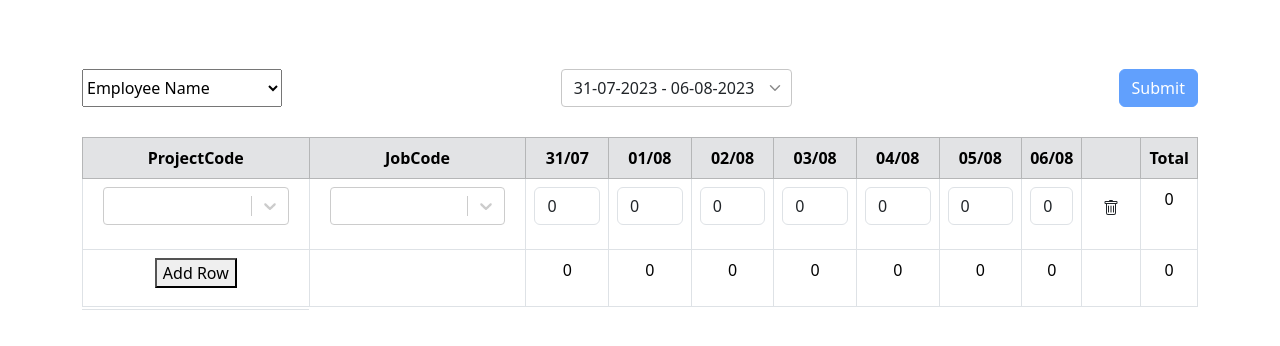
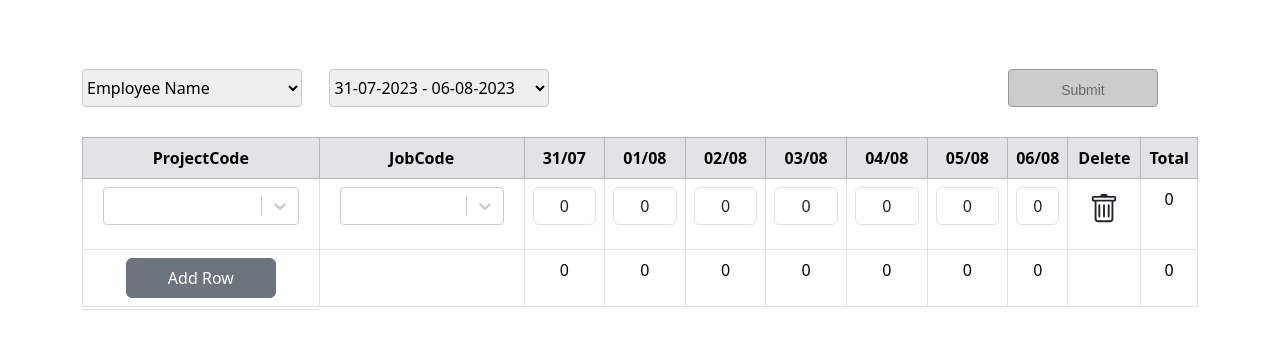
Before and after one commit to Jainu-baba/Timesheet-POC-Team-B, a React (Create React App) app: page /employee in a window 1280 px wide. Shown: the top 346 px of the page. Built offline with nearby package versions, Linux system fonts and the light colour scheme.

Commit message:
css changes

```diff
--- a/src/App.css
+++ b/src/App.css
@@ -102,7 +102,8 @@
 
 .timesheet-button{
     border: 1px solid var(--btn-fa-b);
-    color: var(--input-c); ;
+    /* color: var(--input-c);  */
+    color:white;
     position: relative;
     font-size: 14px;
     padding: 6px 8px;
@@ -113,7 +114,10 @@
     text-align: center;
     background:#EEEEEE;
     border: 1px solid #c7c7c7;
-  background-color:#EAF2F8;
+    border-radius: 0.25rem;
+  background-color:#007bff;
+    width:150px;
+    height:38px;
   margin-right: 40px;
 
 }
@@ -195,8 +199,14 @@
     width: 210px;
   }
   .employee-name{
-    width:200px
+    width:220px;
+    height:38px;
+    border: 1px solid #c7c7c7;
+    border-radius: 0.25rem;
   }
   .table-dark{
     margin-right: 20px;
   }
+   table{
+    border-spacing:0 ;
+  }
--- a/src/Components/Employee/TimeSheetEntry.js
+++ b/src/Components/Employee/TimeSheetEntry.js
@@ -354,10 +354,10 @@ console.log(timeSheetRows);
         let oldData = localStorage.getItem('EmployeesData') ? JSON.parse(localStorage.getItem('EmployeesData')) : [];
         oldData.push(empData);
         localStorage.setItem('EmployeesData', JSON.stringify(oldData));
-       // handleClickOpen();
-        // setTimeout(() => {
-        //     handleClose();
-        // }, 2000);
+       handleClickOpen();
+        setTimeout(() => {
+           handleClose();
+        }, 2000);
     }
 
     return (
@@ -399,8 +399,8 @@ console.log(timeSheetRows);
                             </div>
                         </div>
                     </div> */}
-                    <div className='col-md-3'>
-                        <select className='entry-selectbox' value={selectedDate} onChange={handleDropdownChange}>
+                    <div className='col-md-7'>
+                        <select className='employee-name' value={selectedDate} onChange={handleDropdownChange}>
                             {dateRanges.map((range, index) => (
                                 <option key={index} value={index}>
                                     {range.fromDate} - {range.toDate}
@@ -408,14 +408,14 @@ console.log(timeSheetRows);
                             ))}
                         </select>
                     </div>
-                    {role !== 'manager' && <button class="btn btn-primary" onClick={submitData} disabled={!(employeeName && selectedRange) ? 'true' : ''}>Submit</button>}
+                    {role !== 'manager' && <button class="btn btn-primary" onClick={submitData} disabled={!(employeeName && timeSheetRows[0].projectCode.length>0 && timeSheetRows[0].jobCode.length>0) ? 'true' : ''} className='timesheet-button'>Submit</button>}
                     {role === 'manager' && <Stack direction="row" spacing={2}>
                         <Button variant="contained" color="success" onClick={(e) => BacktoManagerApprove()}>Approve</Button>
                         <Button variant="contained" color="error" onClick={(e) => BacktoManagerRejected()} >Reject</Button>
                     </Stack>}
                 </div>
 
-                <table class="table table-bordered text-center">
+                <table class="table table-bordered text-center" cellspacing="0">
                     <thead className='table-secondary'>
                         <tr className='bg-primary'>
                             <th className='col-md-2'>ProjectCode</th>
@@ -423,7 +423,7 @@ console.log(timeSheetRows);
                             {selectedDates && selectedDates.length > 0 && selectedDates.map((date) => {
                                 return <th>{date ?? ''}</th>
                             })}
-                            <th className='col-md-1'></th>
+                            <th className='col-md-1'>Delete</th>
                             <th className='col-md-2' Style={'width:12px;'}>Total</th>
                         </tr>
                     </thead>
@@ -489,17 +489,18 @@ console.log(timeSheetRows);
                                             </div>
                                         </div>
                                     </td>
-                                    <td className='col-md-1'><input type="text" class="form-control" value={row.day1} onChange={(event) => changeTimeSheetData('day1', index, Math.min(event.target.value, 16))} /></td>
-                                    <td className='col-md-1'><input type="text" class="form-control" value={row.day2} onChange={(event) => changeTimeSheetData('day2', index, Math.min(event.target.value, 16))} /></td>
-                                    <td className='col-md-1'><input type="text" class="form-control" value={row.day3} onChange={(event) => changeTimeSheetData('day3', index, Math.min(event.target.value, 16))} /></td>
-                                    <td className='col-md-1'><input type="text" class="form-control" value={row.day4} onChange={(event) => changeTimeSheetData('day4', index, Math.min(event.target.value, 16))} /></td>
-                                    <td className='col-md-1'><input type="text" class="form-control" value={row.day5} onChange={(event) => changeTimeSheetData('day5', index, Math.min(event.target.value, 16))} /></td>
-                                    <td className='col-md-1'><input type="text" class="form-control" value={row.day6} onChange={(event) => changeTimeSheetData('day6', index, Math.min(event.target.value, 16))} /></td>
-                                    <td className='col-md-2'><input type="text" class="form-control" value={row.day7} onChange={(event) => changeTimeSheetData('day7', index, Math.min(event.target.value, 16))} /></td>
+                                    <td className='col-md-1'><input type="text" class="form-control text-center" value={row.day1} onChange={(event) => changeTimeSheetData('day1', index, Math.min(event.target.value, 16))} /></td>
+                                    <td className='col-md-1'><input type="text" class="form-control text-center" value={row.day2} onChange={(event) => changeTimeSheetData('day2', index, Math.min(event.target.value, 16))} /></td>
+                                    <td className='col-md-1'><input type="text" class="form-control text-center" value={row.day3} onChange={(event) => changeTimeSheetData('day3', index, Math.min(event.target.value, 16))} /></td>
+                                    <td className='col-md-1'><input type="text" class="form-control text-center" value={row.day4} onChange={(event) => changeTimeSheetData('day4', index, Math.min(event.target.value, 16))} /></td>
+                                    <td className='col-md-1'><input type="text" class="form-control text-center" value={row.day5} onChange={(event) => changeTimeSheetData('day5', index, Math.min(event.target.value, 16))} /></td>
+                                    <td className='col-md-1'><input type="text" class="form-control text-center" value={row.day6} onChange={(event) => changeTimeSheetData('day6', index, Math.min(event.target.value, 16))} /></td>
+                                    <td className='col-md-1'><input type="text" class="form-control text-center" value={row.day6} onChange={(event) => changeTimeSheetData('day6', index, Math.min(event.target.value, 16))} /></td>
+                                    {/* <td className='col-md-1'><input type="text" class="form-control text-center" value={row.day7} onChange={(event) => changeTimeSheetData('day7', index, Math.min(event.target.value, 16))} /></td> */}
 
                                     <td>
                                     {role !== 'manager' &&<button class="btn" onClick={() => { deleteTableRow(index) }}>
-                                            <svg xmlns="http://www.w3.org/2000/svg" width="16" height="16" fill="currentColor" class="bi bi-trash" viewBox="0 0 16 16">
+                                            <svg xmlns="http://www.w3.org/2000/svg" width="30" height="30" fill="currentColor" class="bi bi-trash" viewBox="0 0 16 16">
                                                 <path d="M5.5 5.5A.5.5 0 0 1 6 6v6a.5.5 0 0 1-1 0V6a.5.5 0 0 1 .5-.5Zm2.5 0a.5.5 0 0 1 .5.5v6a.5.5 0 0 1-1 0V6a.5.5 0 0 1 .5-.5Zm3 .5a.5.5 0 0 0-1 0v6a.5.5 0 0 0 1 0V6Z" />
                                                 <path d="M14.5 3a1 1 0 0 1-1 1H13v9a2 2 0 0 1-2 2H5a2 2 0 0 1-2-2V4h-.5a1 1 0 0 1-1-1V2a1 1 0 0 1 1-1H6a1 1 0 0 1 1-1h2a1 1 0 0 1 1 1h3.5a1 1 0 0 1 1 1v1ZM4.118 4 4 4.059V13a1 1 0 0 0 1 1h6a1 1 0 0 0 1-1V4.059L11.882 4H4.118ZM2.5 3h11V2h-11v1Z" />
                                             </svg></button>}</td>
@@ -510,20 +511,20 @@ console.log(timeSheetRows);
                             )
                         })}
                         <tr>
-                            <td className='col-md-2'>{role !== 'manager' && <button class="" id="add-row" onClick={addTableRow}>Add Row</button>}</td>
+                            <td className='col-md-2'>{role !== 'manager' && <button class="btn btn-secondary" id="add-row" onClick={addTableRow} style={{height:'40px',width:'150px'}}>Add Row</button>}</td>
                             <td className='col-md-2'></td>
-                            <td className='col-md-1'><p>{day1Total}</p></td>
-                            <td className='col-md-1'><p>{day2Total}</p></td>
-                            <td className='col-md-1'><p>{day3Total}</p></td>
-                            <td className='col-md-1'><p>{day4Total}</p></td>
-                            <td className='col-md-1'><p>{day5Total}</p></td>
-                            <td className='col-md-1'><p>{day6Total}</p></td>
-                            <td className='col-md-1'>{day7Total}</td>
-                            <td className='col-md-1'></td>
-                            <td className='col-md-1'><p>{day1Total + day2Total + day3Total + day4Total + day5Total + day6Total + day7Total}</p></td>
+                            <td className='col-md-1 text-center'><p>{day1Total}</p></td>
+                            <td className='col-md-1 text-center'><p>{day2Total}</p></td>
+                            <td className='col-md-1 text-center'><p>{day3Total}</p></td>
+                            <td className='col-md-1 text-center'><p>{day4Total}</p></td>
+                            <td className='col-md-1 text-center'><p>{day5Total}</p></td>
+                            <td className='col-md-1 text-center'><p>{day6Total}</p></td>
+                            <td className='col-md-1 text-center'><p>{day7Total}</p></td>
+                            <td className='col-md-1 text-center'></td>
+                            <td className='col-md-1 text-center'><p>{day1Total + day2Total + day3Total + day4Total + day5Total + day6Total + day7Total}</p></td>
 
                         </tr>
-                        <td> {role == 'manager' && <input type="text" value={comments} onChange={(e)=>setComments(e.target.value)} placeholder='comments' style={{marginTop:'30px',width:'450%',height:'50px',border:'1px solid black'}}/>}</td>
+                        <td> {role == 'manager' && <input type="text" value={comments} onChange={(e)=>setComments(e.target.value)} placeholder='comments' style={{marginTop:'20px',width:'400%',height:'50px',border:'1px solid #D6EAF8'}}/>}</td>
                     </tbody>
                 </table>
                 {/* {role !== 'manager' && <button class="btn btn-primary" id="add-row" onClick={addTableRow}>Add Row</button>} */}
--- a/src/Components/Home/Home.css
+++ b/src/Components/Home/Home.css
@@ -1,14 +1,16 @@
 .mainButton {
     display: flex;
-    flex-direction: row;
+    flex-direction: column;
     justify-content: space-evenly;
     background-image: url('https://media.istockphoto.com/id/1314193499/vector/calendar-and-stopwatch-flat-icon-calendar-schedule-time-appointment-and-planning-organizer.jpg?s=612x612&w=0&k=20&c=4RzzsxNcaapnoG0ivGA8_4lK9RsVfWBPfFArUygMA-E=');
     background-repeat: no-repeat;
-    background-size: 60%;
+    background-size: 50%;
     align-items: center;
     height: 100dvh;
     background-color: #0099dc;
+
+
 }
 .button{
-    color:aliceblue
+    margin-right: 800%;
 }
```
